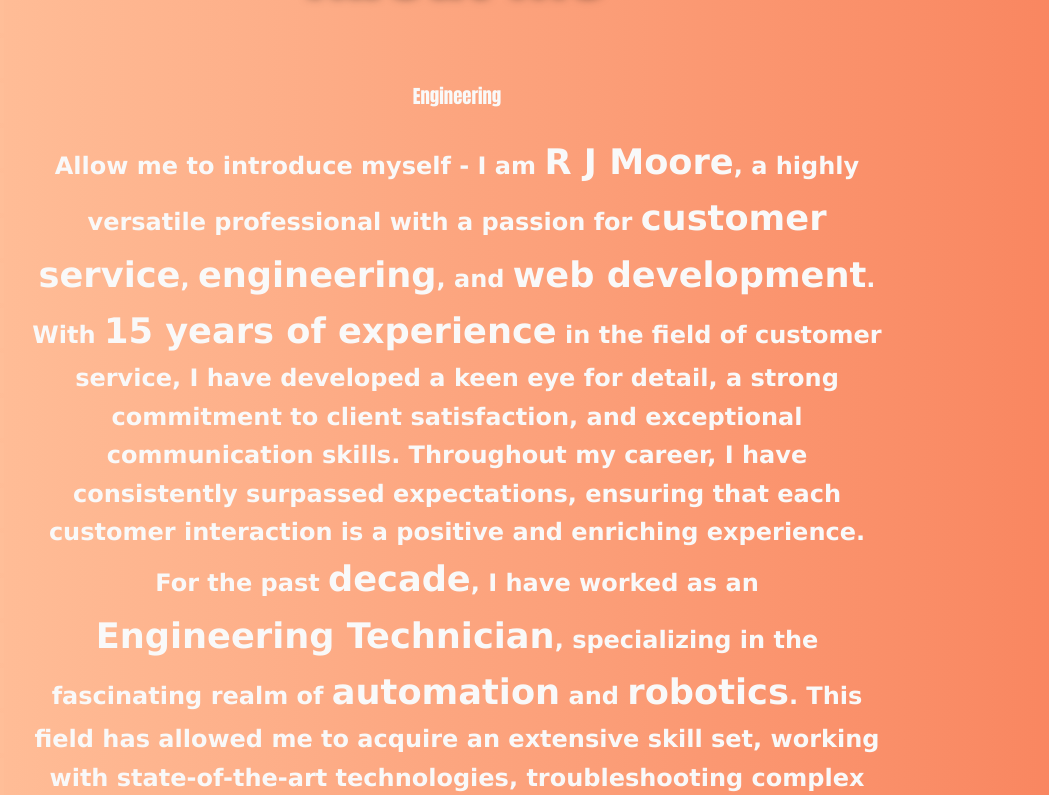
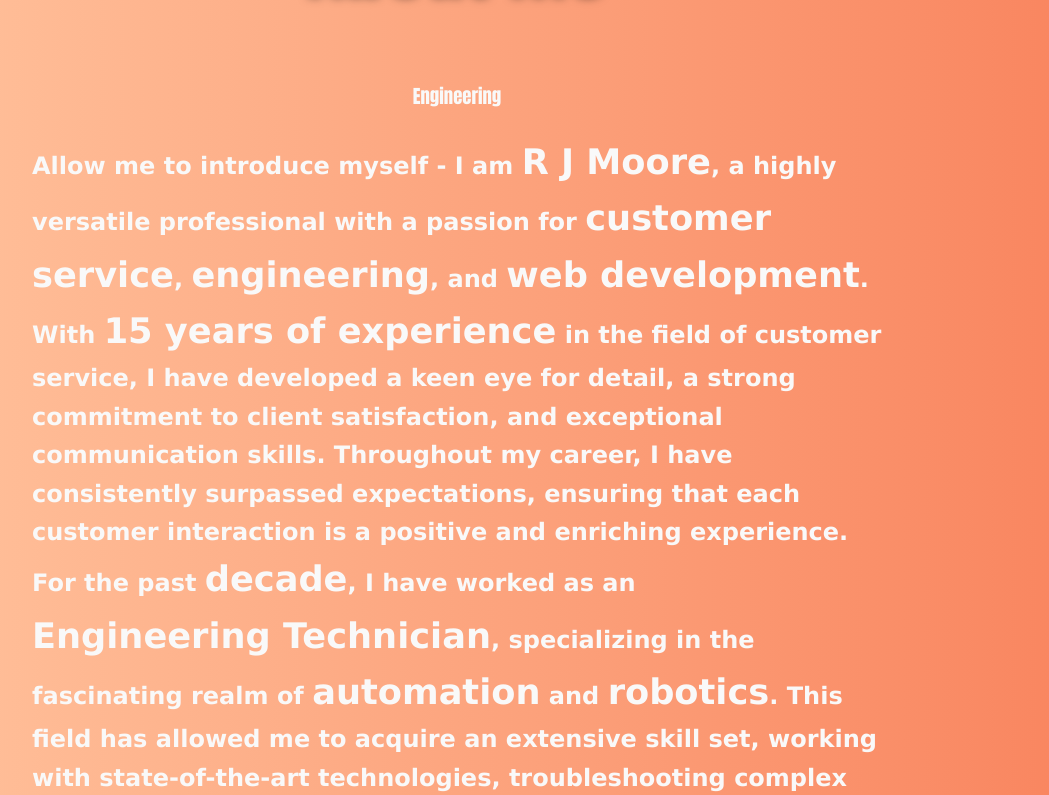
Before and after one commit to rjmoor/gnu.rj.portfolio, a React (Vite) app: page /welcome in a window 1280 px wide. Shown: the part 1765-2560 px from the top of the page, without its empty margins (28-1077 px from the left). Built offline with nearby package versions, Linux system fonts and the light colour scheme.

Commit message:
Updated Bars

```diff
--- a/src/components/pages/page-components/BlogMe.jsx
+++ b/src/components/pages/page-components/BlogMe.jsx
@@ -1,18 +1,38 @@
-import React from 'react';
+import React, { useRef, useEffect, useState } from 'react';
+import PropTypes from 'prop-types';
 
 const AboutMe = ({ cursorPos }) => {
-    const bars = new Array(50).fill(0);
+    const aboutMeRef = useRef(null);
+    const [bars, setBars] = useState([]);
+
+    useEffect(() => {
+        const calculateBars = () => {
+            if (aboutMeRef.current) {
+                const containerHeight = aboutMeRef.current.offsetHeight;
+                const barHeight = 40; // Height of each bar plus margin
+                const numberOfBars = Math.floor(containerHeight / barHeight);
+                setBars(new Array(numberOfBars).fill(0));
+            }
+        };
+
+        calculateBars();
+        window.addEventListener('resize', calculateBars);
+
+        return () => {
+            window.removeEventListener('resize', calculateBars);
+        };
+    }, []);
 
     return (
-        <section className="about-me">
+        <section className="about-me" ref={aboutMeRef}>
             <div className="background-movement">
                 <div className="horizontal-bars">
                     {bars.map((_, index) => {
-                        const distance = Math.abs(cursorPos.y - (index * 20 + 10)); // Approximate the vertical position of each bar
-                        const isActive = distance < 50; // Activate bar if the mouse is within 50px vertically
-                        const width = isActive ? `${100 - distance}%` : '1%';
+                        const distance = Math.abs(cursorPos.y - (index * 20+150)); // Approximate the vertical position of each bar
+                        const isActive = distance < 70; // Activate bar if the mouse is within 70px vertically
+                        const width = isActive ? `${100 - distance}%` : '0%';
                         return (
-                            <div key={index} className="horizontal-bar" style={{ width }}></div>
+                            <div key={index} className="horizontal-bar" style={{ width, top: `${index * 20}px` }}></div>
                         );
                     })}
                 </div>
@@ -52,4 +72,11 @@ const AboutMe = ({ cursorPos }) => {
     );
 };
 
+AboutMe.propTypes = {
+    cursorPos: PropTypes.shape({
+        x: PropTypes.number.isRequired,
+        y: PropTypes.number.isRequired,
+    }).isRequired,
+};
+
 export default AboutMe;
--- a/src/components/pages/page-components/Projects.jsx
+++ b/src/components/pages/page-components/Projects.jsx
@@ -3,7 +3,7 @@ import { projectInfo } from '../../cards/projects/projects';
 
 const Projects = () => (
     <section className="projects" id='#projects'>
-        <h1>Projects</h1>
+        <h2>Projects</h2>
         <div className="project-cards">
             {projectInfo.map(info => (
                 <div key={info.text} className="project-card">
--- a/src/components/styles/welcomeMaster.css
+++ b/src/components/styles/welcomeMaster.css
@@ -206,6 +206,8 @@ button:focus-visible {
 
 .background-movement {
     position: relative;
+    width: 100%;
+    height: 100%;
 }
 
 .horizontal-bars {
@@ -214,7 +216,7 @@ button:focus-visible {
     right: 0;
     width: 100%;
     height: 100%;
-    z-index: 0;
+    overflow: hidden;
 }
 
 .horizontal-bar {
@@ -236,13 +238,13 @@ button:focus-visible {
 
 .about-articles {
     display: block;
-    align-items: center;
+    align-items: left;
     padding: 20px;
     margin-top: 20px;
 }
 
 .about-text {
-    text-align: center;
+    text-align: left;
 }
 
 .about-content p {
@@ -314,11 +316,13 @@ button:focus-visible {
     box-shadow: 0px 10px 20px #5b6d92;
 }
 
-.projects h1 {
-    font-size: 5rem;
-    font-weight: 300;
-    margin: 10px;
-    padding-bottom: 20px;
+.projects h2 {
+    font-family: Impact, Haettenschweiler, 'Arial Narrow Bold', sans-serif;
+    text-shadow: 0px 0px 10px rgba(255, 255, 255, 0.5);
+    margin: 20px 0;
+    padding: 0;
+    font-size: 5em;
+    z-index: 4;
 }
 
 /* Footer Styles */
```
